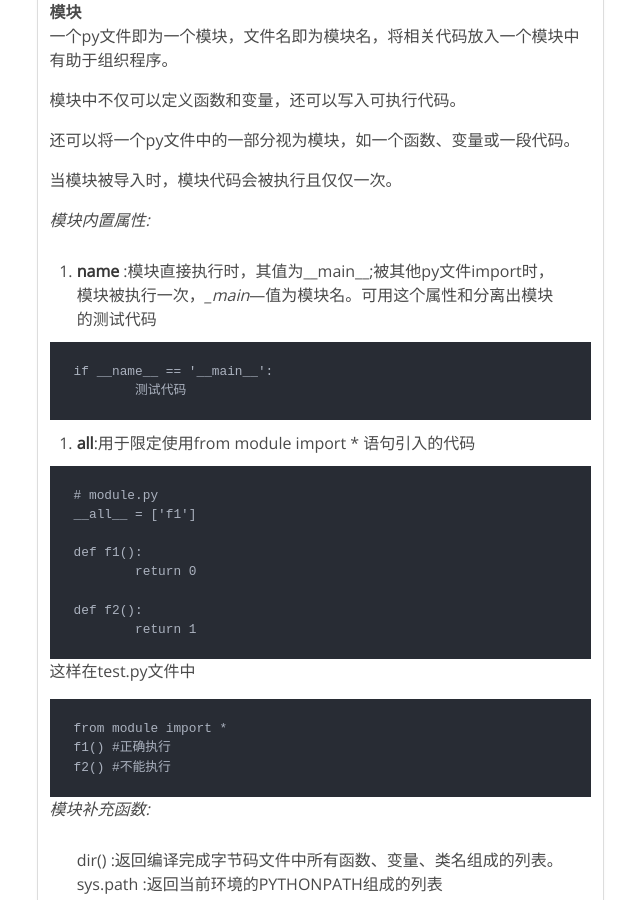
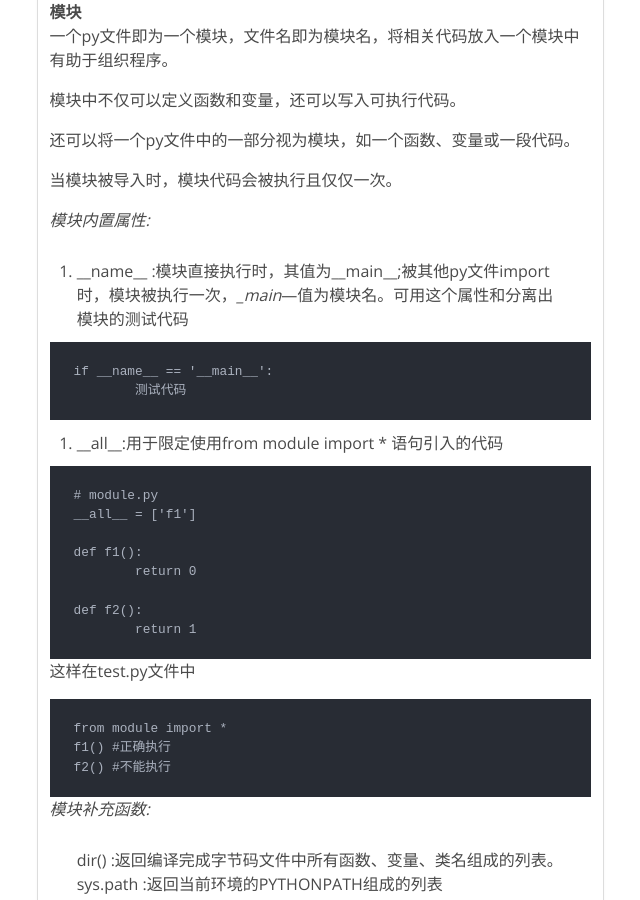
Before and after one commit to Ghivern/Ghivern.github.io, a Jekyll site: the page built from _posts/Python/2019-8-29-module-and-package.md, in a window 1280 px wide and 900 px high, scrolled down 817 px. Shown: the whole window, without its empty margins (178-818 px from the left). Built offline with Jekyll 4.4.1, drawn with Linux system fonts in a browser that asks for light colours; comment, search, counter and statistics services are not loaded.

````diff
--- a/_posts/Python/2019-8-29-module-and-package.md
+++ b/_posts/Python/2019-8-29-module-and-package.md
@@ -37,16 +37,16 @@ from module import func_module
 
 当模块被导入时，模块代码会被执行且仅仅一次。
 
-*模块内置属性:*
+_模块内置属性:_
 
-1. __name__ :模块直接执行时，其值为__main__;被其他py文件import时，模块被执行一次，__main_—值为模块名。可用这个属性和分离出模块的测试代码
+1. \_\_name\_\_ :模块直接执行时，其值为__main__;被其他py文件import时，模块被执行一次，__main_—值为模块名。可用这个属性和分离出模块的测试代码
 
 ```
 if __name__ == '__main__':
 	测试代码
 ```
 
-2. __all__:用于限定使用from module import * 语句引入的代码
+2. \_\_all\_\_:用于限定使用from module import * 语句引入的代码
 
 ```
 # module.py
@@ -66,7 +66,7 @@ f1() #正确执行
 f2() #不能执行
 ```
 
-*模块补充函数:*
+_模块补充函数:_
 
 * dir() :返回编译完成字节码文件中所有函数、变量、类名组成的列表。
 * sys.path :返回当前环境的PYTHONPATH组成的列表
````
